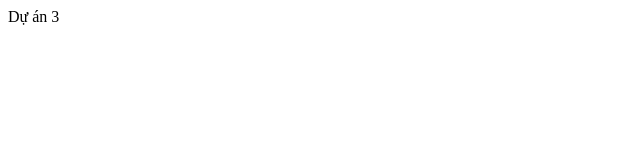
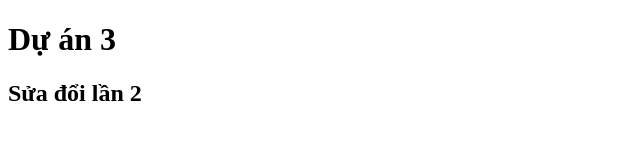
Before and after one commit to TruongHa164/Duan3, a plain HTML site: page index.html in a window 1280 px wide. Shown: the whole page, without its empty margins (0-640 px from the left). Drawn offline with Linux system fonts and the light colour scheme.

Commit message:
Sửa lần 1

```diff
--- a/index.html
+++ b/index.html
@@ -6,6 +6,7 @@
     <title>Du an 3</title>
   </head>
   <body>
-    Dự án 3
+    <h1>Dự án 3</h1>
+    <h2>Sửa đổi lần 2</h2>
   </body>
 </html>
```
